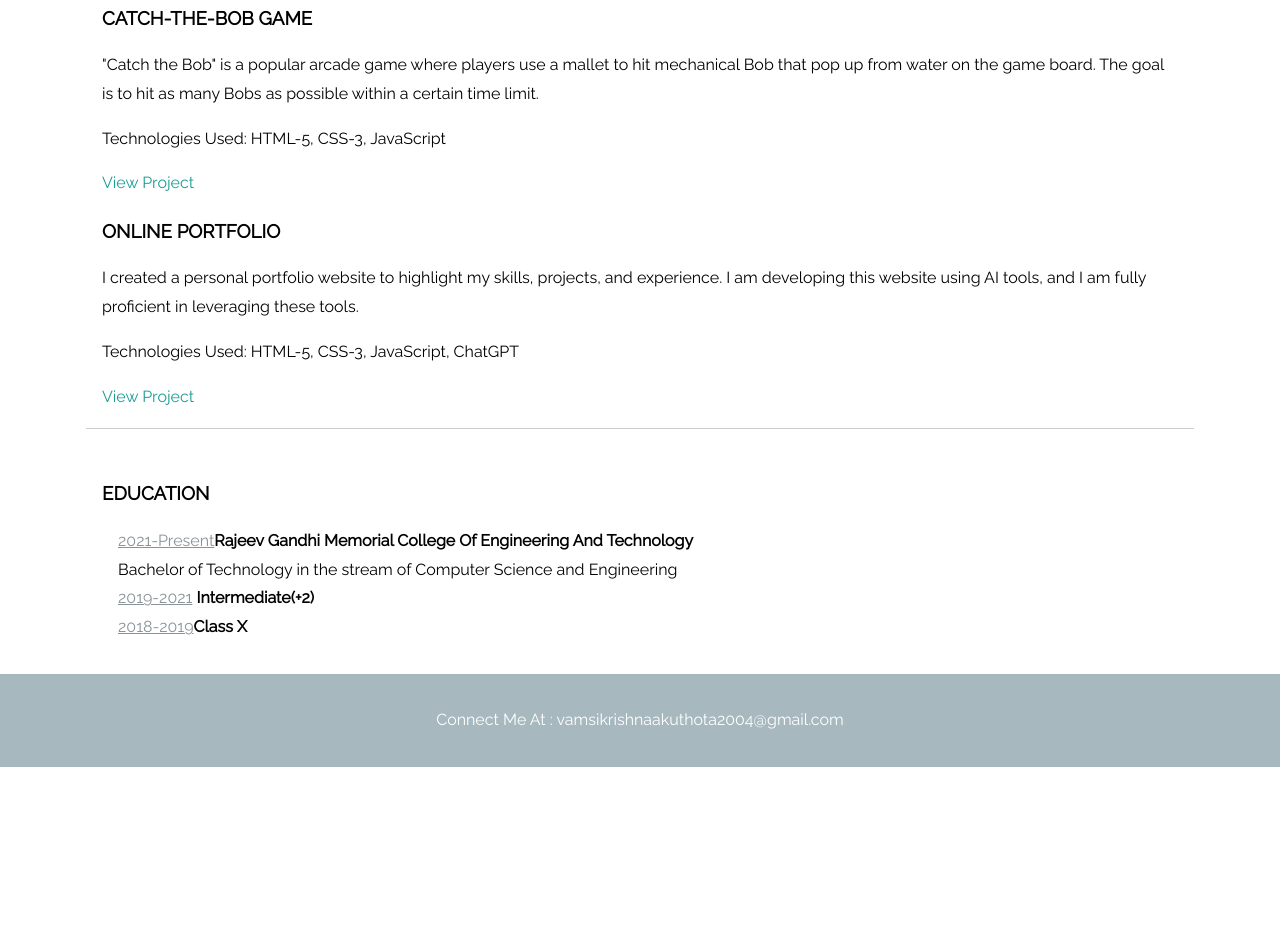
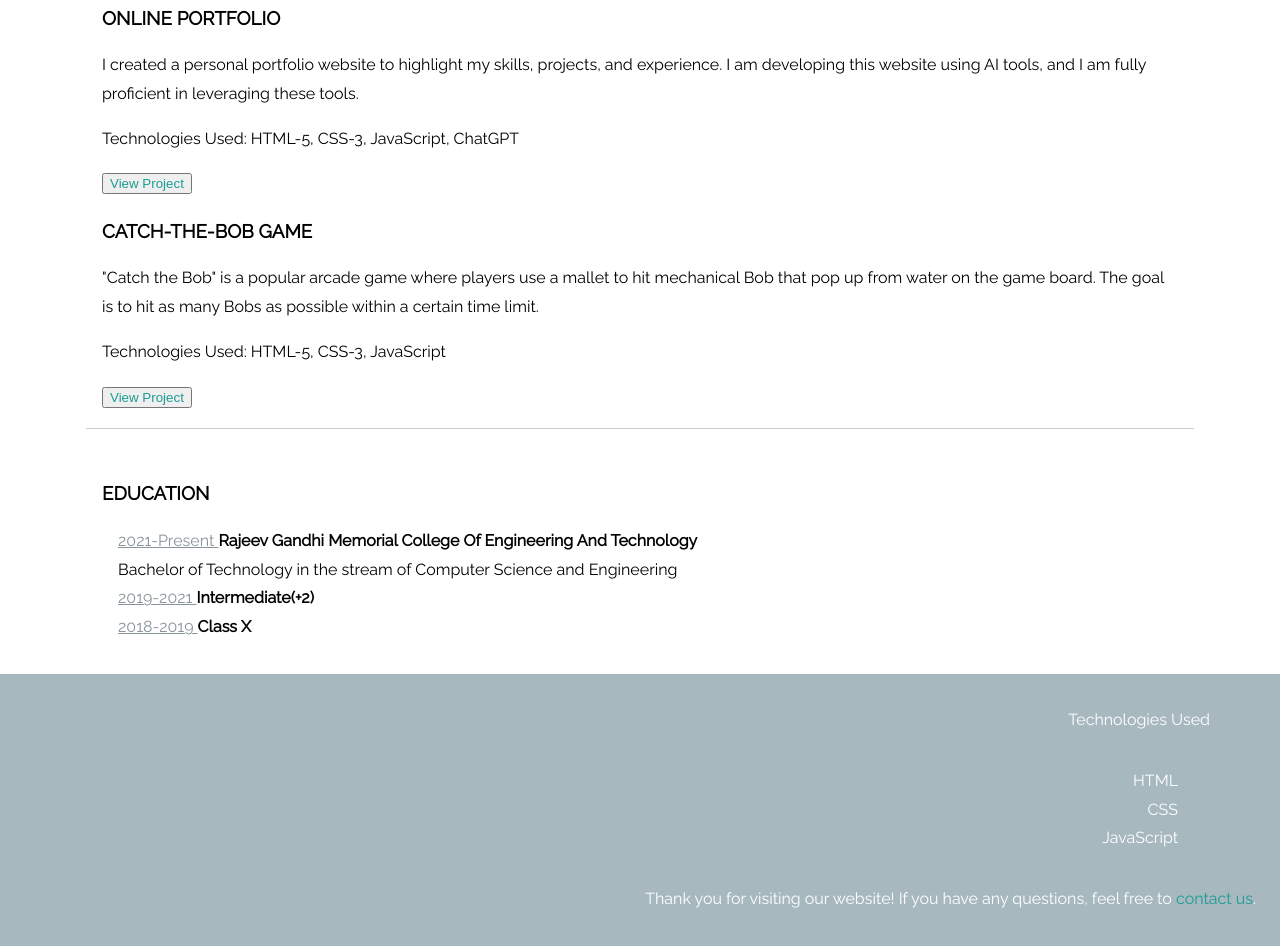
Before and after one commit to vamsi6508/Portfolio, a plain HTML site: page index.html in a window 1280 px wide. Shown: the part 1640-2586 px from the top of the page. Before the commit the page ends 2407 px from the top, so only its background shows below. Drawn offline with nearby package versions, Linux system fonts and the light colour scheme.

Commit message:
index.html

```diff
--- a/index.html
+++ b/index.html
@@ -2,20 +2,24 @@
 <html>
 <head>
   <meta charset="UTF-8">
-  <title>CV - Ocat</title>
+  <title>mvk</title>
   <meta name="description" content="simple CV example created with HTML and CSS">
-  <meta name="author" content="Fly Nerd">
-  <link rel="icon" href="./img/favicon.ico">
   <meta name="viewport" content="width=device-width, initial-scale=1">
   <link rel="stylesheet" href="https://use.fontawesome.com/releases/v5.0.13/css/all.css" integrity="sha384-DNOHZ68U8hZfKXOrtjWvjxusGo9WQnrNx2sqG0tfsghAvtVlRW3tvkXWZh58N9jp" crossorigin="anonymous">
+  <link href='https://fonts.googleapis.com/css?family=Open+Sans+Condensed:700' rel='stylesheet' type='text/css'>
+  <link href='https://fonts.googleapis.com/css?family=Pacifico:400' rel='stylesheet' type='text/css'>
   <link rel="stylesheet" href="style.css">
 </head>
 
 <body>
+
   <header>
-    <h1>Mohan Vamsi Krishna Akuthota</h1>
+
+    <h1 class="ml3">Mohan Vamsi Krishna Akuthota</h1>
+
+    <script src="https://cdnjs.cloudflare.com/ajax/libs/animejs/2.0.2/anime.min.js"></script>
     <section>
-      <p>Hello! I am Mohan Vamsi Krishna. A dedicated and motivated Computer Science Engineering student with a passion for software development and technology innovation. Currently pursuing a Bachelor’s degree, demonstrating strong skills in programming, algorithms, and data structures. Experienced in working on collaborative projects, with proficiency in languages such as Python, C, and HTML. Actively seeking opportunities to apply technical knowledge through internships and hands-on projects.
+      <p class="j">Hello! I am Mohan Vamsi Krishna. A dedicated and motivated Computer Science Engineering student with a passion for software development and technology innovation. Currently pursuing a Bachelor’s degree, demonstrating strong skills in programming, algorithms, and data structures. Experienced in working on collaborative projects, with proficiency in languages such as Python, C, and HTML. Actively seeking opportunities to apply technical knowledge through internships and hands-on projects.
 
       </p>
       <a href="https://github.com/ritaly" target="_blank">
@@ -30,8 +34,8 @@
     </section>
   </header>
   <main>
-    <section>
-      <h3>Certifications & Workshops</h3>
+    <section class="s1">
+      <h3 class="d1">Certifications & Workshops</h3>
       <article class='course'>
         <div class='title'>
           <h4>Hacker Rank</h4>
@@ -101,19 +105,20 @@
         </div>
       </div>
     </section>
-    <section id="projects">
+    <section id="projects" class="s2">
         <h2>Projects</h2>
+        <div class="project">
+          <h3>Online Portfolio</h3>
+          <p>I created a personal portfolio website to highlight my skills, projects, and experience. I am developing this website using AI tools, and I am fully proficient in leveraging these tools.</p>
+          <p>Technologies Used: HTML-5, CSS-3, JavaScript, ChatGPT</p>
+          <button class="button-89" role="button"><a href="https://github.com/vamsi6508/Portfolio.git" target="_blank" class="button">View Project</a></button>
+
+      </div>
         <div class="project">
             <h3>Catch-the-Bob Game</h3>
             <p>"Catch the Bob" is a popular arcade game where players use a mallet to hit mechanical Bob that pop up from water on the game board. The goal is to hit as many Bobs as possible within a certain time limit.</p>
             <p>Technologies Used: HTML-5, CSS-3, JavaScript</p>
-            <a href="https://github.com/vamsi6508/Catch-the-Bob.git" target="_blank" class="button">View Project</a>
-        </div>
-        <div class="project">
-            <h3>Online Portfolio</h3>
-            <p>I created a personal portfolio website to highlight my skills, projects, and experience. I am developing this website using AI tools, and I am fully proficient in leveraging these tools.</p>
-            <p>Technologies Used: HTML-5, CSS-3, JavaScript, ChatGPT</p>
-            <a href="https://github.com/vamsi6508/Portfolio.git" target="_blank" class="button">View Project</a>
+           <button class="button-89" role="button"><a href="https://github.com/vamsi6508/Catch-the-Bob.git" target="_blank" class="button">View Project</a></button>
         </div>
     </section>
 
@@ -121,7 +126,7 @@
       <h3>Education</h3>
       <article>
         <div class='school'>
-          <span>2021-present</span><strong>Rajeev Gandhi Memorial College Of Engineering And Technology </strong>
+          <span>2021-present </span><strong>Rajeev Gandhi Memorial College Of Engineering And Technology </strong>
         </div>
         <div class="descrition">
           Bachelor of Technology in the stream of Computer Science and Engineering
@@ -129,20 +134,30 @@
       </article>
       <article>
         <div class='school'>
-          <span>2019-2021</span> <strong>Intermediate(+2)</strong>
+          <span>2019-2021 </span> <strong>Intermediate(+2)</strong>
         </div>
       </article>
       <article>
         <div class='school'>
-          <span>2018-2019</span><strong>Class X</strong>
+          <span>2018-2019 </span><strong>Class X</strong>
         </div>
       </article>
     </section>
   </main>
   <footer>
-    <center>
-    <p>Connect Me At : vamsikrishnaakuthota2004@gmail.com</p></center>
-  </footer>
+    <main class="container">
+      <p>Technologies Used</p>
+      <section class="animation">
+        <div class="first"><div>HTML</div></div></div>
+        <div class="second"><div>CSS</div></div>
+        <div class="third"><div>JavaScript</div></div>
+      </section>
+    </main>
+    <script src="https://cdnjs.cloudflare.com/ajax/libs/animejs/2.0.2/anime.min.js"></script>
+    <p>Thank you for visiting our website! If you have any questions, feel free to <a href="mailto:vamsikrishnaakuthota2004@gmail.com">contact us</a>.</p>
+</footer>
+
+
   <script src="scripts.js"></script>
 </body>
 </html>
```
